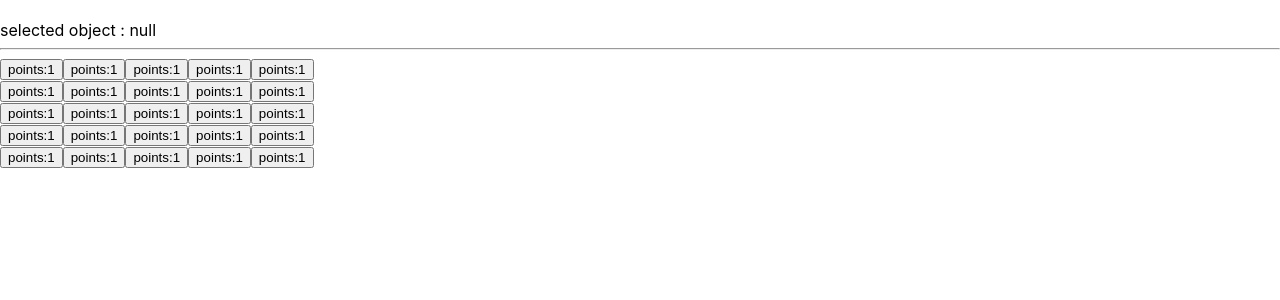
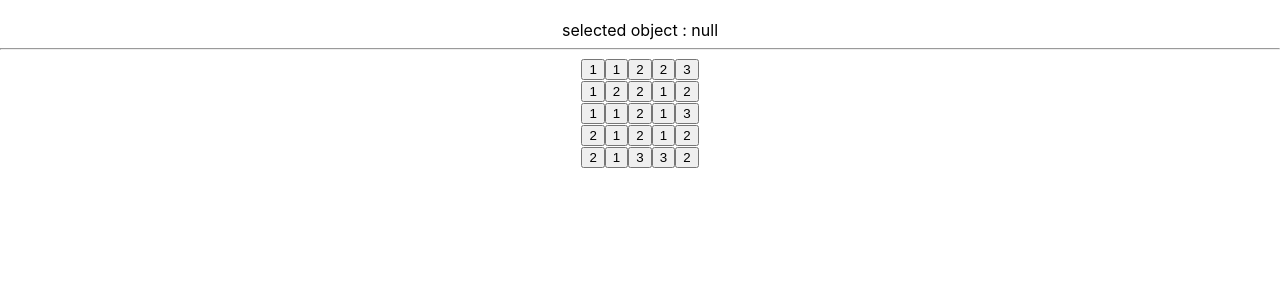
Before and after one commit to HeikkiMustonen/MathPanic, a React (Create React App) app: page / in a window 1280 px wide. Shown: the top 300 px of the page. Built offline with nearby package versions, Linux system fonts and the light colour scheme.

Commit message:
Random values to buttons

```diff
--- a/src/ButtonGame/ButtonGameManager.js
+++ b/src/ButtonGame/ButtonGameManager.js
@@ -1,5 +1,7 @@
 import React from 'react'
 import GameButton from './GameButton'
+
+
 
 class ButtonGameManager extends React.Component{
 
@@ -7,22 +9,30 @@ class ButtonGameManager extends React.Component{
         super(props)
 
         this.state = {
-            SelectedButton:''
+            SelectedButton:'',
+
         }
-
-        this.GameButtonPressed = this.GameButtonPressed.bind(this)
+        this.gameButtonPressed = this.gameButtonPressed.bind(this)
+        this.allButtons = []
     }
 
     componentDidMount(){
-        //this.Init()
+        this.givePointsToButtons()
     }
 
-    Init(){
-        var btnElements = document.getElementsByClassName("GameButton")
-
+    givePointsToButtons(){
+        this.allButtons.forEach(element => {
+            var copyState = element.state
+            copyState.pointValue = Math.floor(Math.random()* Math.floor(3))+1
+            element.setState(copyState)
+        });
     }
 
-    GameButtonPressed(button){
+    addButtonToList(btn){
+        this.allButtons.push(btn)
+    }
+
+    gameButtonPressed(button){
 
         console.log("manager received a button click")
         if(button === this.state.SelectedButton){
@@ -43,7 +53,6 @@ class ButtonGameManager extends React.Component{
 
             //make last button as new selected button
             this.setState({SelectedButton:button})
-            console.log("button:",button)
 
         }
         this.setState({
@@ -51,20 +60,22 @@ class ButtonGameManager extends React.Component{
         })
     }
 
-    CreateTable(numberOfRows,numberOfButtons){
+    createTable(numberOfRows,numberOfButtons){
 
         let rows = []
         for(var i=0;i<numberOfRows;i++){
-            rows.push(this.CreteButtonRow(numberOfButtons,i))
+            rows.push(this.creteButtonRow(numberOfButtons,i))
         }
         return rows.map(x => x)
     }
 
-    CreteButtonRow(buttonCount,rowNumber){
+    creteButtonRow(buttonCount,rowNumber){
 
         let buttons =[]
         for(var i=0;i<buttonCount;i++){
-         buttons.push(<GameButton x={i} y={rowNumber} managerClick={this.GameButtonPressed}/>)
+        var akey = i.toString()+rowNumber.toString()
+        var newButton =  <GameButton key={akey} x={i} y={rowNumber} managerClick={this.gameButtonPressed} manager={this}/>
+        buttons.push(newButton)
         }
 
         return(<div>
@@ -73,7 +84,7 @@ class ButtonGameManager extends React.Component{
         )
     }
 
-    GameInfo(){
+    gameInfo(){
         return(
             <div>
                 <br/>
@@ -86,9 +97,9 @@ class ButtonGameManager extends React.Component{
     render(){
         return(
 
-            <div>
-                {this.GameInfo()}
-                {this.CreateTable(5,5)}
+            <div align="center">
+                {this.gameInfo()}
+                {this.createTable(5,5)}
             </div>
         );
     }
--- a/src/ButtonGame/GameButton.js
+++ b/src/ButtonGame/GameButton.js
@@ -7,9 +7,15 @@ class GameButton extends React.Component{
         this.state={
             x:props.x,
             y:props.y,
-            pointValue:1,
+            pointValue:0,
         }
+
         this.HandleClick = this.HandleClick.bind(this)
+
+    }
+
+    componentDidMount(){
+       this.props.manager.addButtonToList(this)
     }
 
     HandleClick(){
@@ -26,7 +32,7 @@ class GameButton extends React.Component{
     render(){
         return(
             <button className="GameButton" onClick={this.HandleClick.bind(this.HandleClick)}>
-            points:{this.state.pointValue}</button>
+            {this.state.pointValue}</button>
         )
     }
 
```
